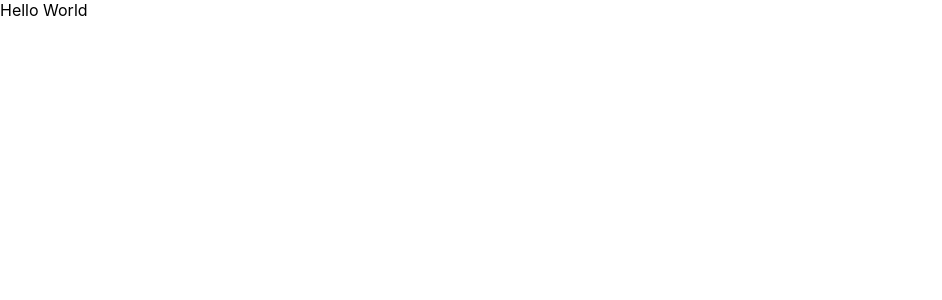
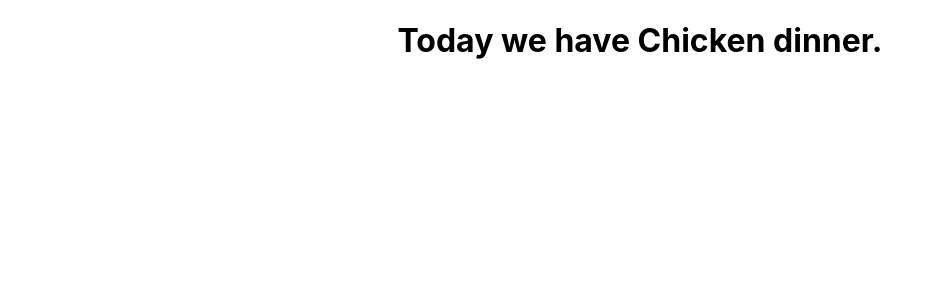
Before and after one commit to saqibsoit/myreact, a React (Create React App) app: page / in a window 1280 px wide. Shown: the top 300 px of the page, without its empty margins (0-942 px from the left). Built offline with nearby package versions, Linux system fonts and the light colour scheme.

Commit message:
Add New file
Add new Dinner File

```diff
--- a/src/App.js
+++ b/src/App.js
@@ -1,10 +1,11 @@
 
 import './App.css';
+import Dinner from './dinner.js';
 
 function App() {
   return (
-    <div>
-      Hello World
+    <div className = 'App'>
+      <Dinner dishName = 'Chicken'/>
     </div>
   );
 }
--- /dev/null
+++ b/src/dinner.js
@@ -0,0 +1,12 @@
+import React from 'react';
+
+
+function Dinner(props){
+    return <div>
+        <h1>
+            Today we have {props.dishName} dinner.
+        </h1>
+    </div>
+
+}
+export default Dinner;
```
